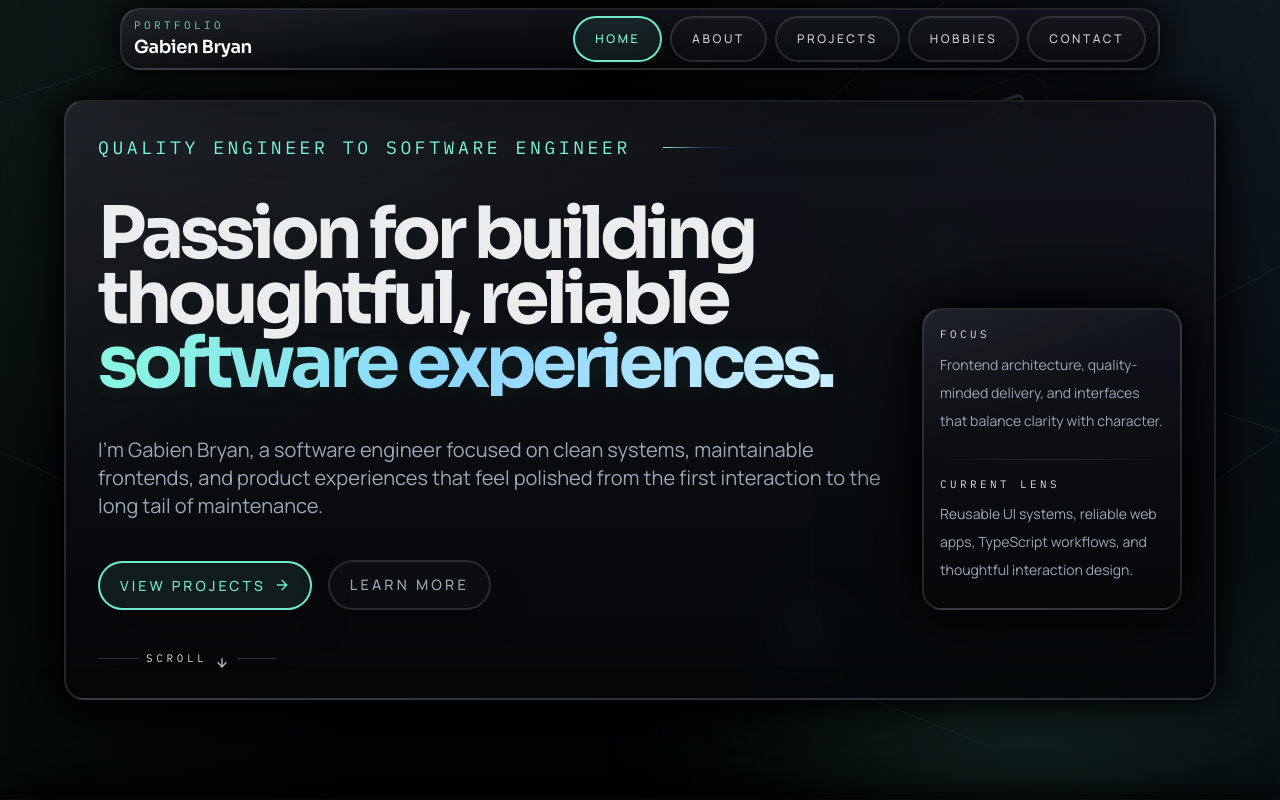
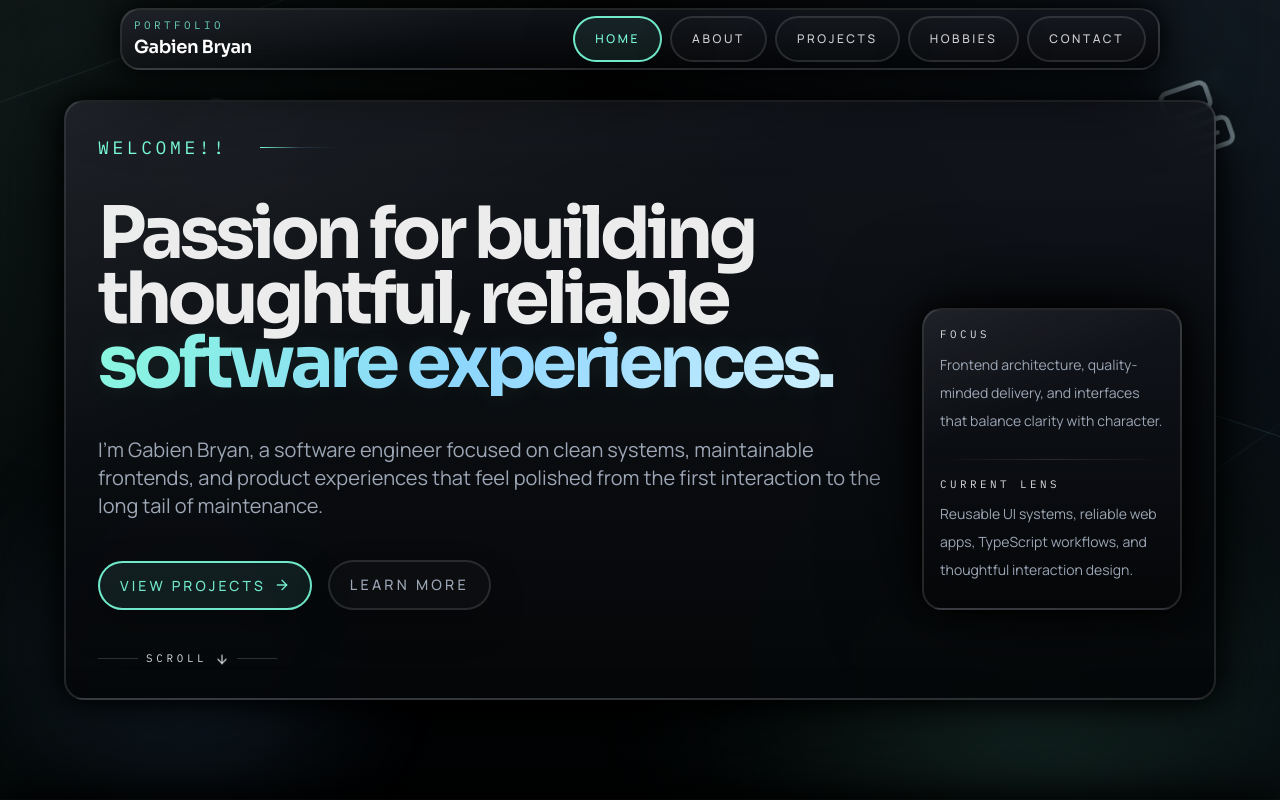
Before and after one commit to gbryan-psu/custom_portfolio, a Next.js app: page / in a window 1280 px wide. Shown: the top 800 px of the page. Built offline with nearby package versions, Linux system fonts and the light colour scheme.

Commit message:
background effect item styling

```diff
--- a/src/app/app.css
+++ b/src/app/app.css
@@ -35,10 +35,6 @@ body {
   color: var(--foreground);
   font-family: var(--font-manrope), sans-serif;
   overflow-x: clip;
-}
-
-a {
-  text-decoration: none;
 }
 
 .background-effect {
@@ -176,6 +172,7 @@ a {
   left: var(--line-left);
   width: var(--line-width);
   height: 1px;
+  opacity: 0;
   transform-origin: left center;
   rotate: var(--line-rotate);
   background: linear-gradient(
@@ -190,9 +187,9 @@ a {
     0 0 26px rgba(124, 255, 221, 0.08),
     0 0 10px rgba(110, 183, 255, 0.08);
   animation:
-    ambientLineOpacity 6.8s ease-in-out infinite,
-    ambientLineRotate 18s ease-in-out infinite alternate,
-    driftLine 18s ease-in-out infinite alternate;
+    item-fade 15s ease-in-out infinite,
+    item-rotate 15s ease-in-out infinite alternate,
+    item-drift 15s ease-in-out infinite alternate;
 }
 
 .ambient-icon {
@@ -201,28 +198,21 @@ a {
   left: var(--icon-left);
   width: var(--icon-size);
   height: var(--icon-size);
-  padding: 0.8rem;
-  border: 1px solid rgba(255, 255, 255, 0.08);
-  border-radius: 1.4rem;
   rotate: var(--icon-rotate);
-  background:
-    linear-gradient(180deg, rgba(255, 255, 255, 0.045), rgba(255, 255, 255, 0.012)),
-    rgba(5, 8, 11, 0.36);
+  opacity: 0;
   box-shadow:
-    inset 0 0 0 1px rgba(255, 255, 255, 0.025),
+    inset 0 0 0 64px rgb(124, 255, 221, 0.02),
     0 0 32px rgba(124, 255, 221, 0.04);
-  backdrop-filter: blur(16px);
   animation:
-    ambientIconOpacity 7.4s ease-in-out infinite,
-    ambientIconRotate 20s ease-in-out infinite alternate,
-    driftIcon 20s ease-in-out infinite alternate;
+    item-fade 10s ease-in-out infinite,
+    item-rotate 10s ease-in-out infinite alternate,
+    item-drift 10s ease-in-out infinite alternate;
 }
 
 .ambient-icon-svg {
   width: 100%;
   height: 100%;
   color: rgba(217, 244, 255, 0.66);
-  filter: drop-shadow(0 0 20px rgba(124, 255, 221, 0.1));
 }
 
 .ambient-icon[data-kind="monitor"] .ambient-icon-svg,
@@ -235,15 +225,6 @@ a {
   color: rgba(124, 255, 221, 0.7);
 }
 
-.ambient-icon[data-kind="mouse"] {
-  border-radius: 999px;
-}
-
-.ambient-icon[data-kind="computer"],
-.ambient-icon[data-kind="monitor"] {
-  border-radius: 1rem;
-}
-
 .ambient-glow {
   position: absolute;
   top: var(--glow-top);
@@ -254,15 +235,15 @@ a {
   border-radius: 999px;
   filter: blur(calc(var(--glow-size) / 3));
   opacity: 0;
-  animation: glowFade 10s ease-out infinite;
+  animation: item-fade 10s ease-out infinite;
 }
 
 .ambient-glow[data-tone="mint"] {
-  background: rgba(124, 255, 221, .25);
+  background: rgba(124, 255, 221, 0.25);
 }
 
 .ambient-glow[data-tone="cyan"] {
-  background: rgba(110, 183, 255, .25);
+  background: rgba(110, 183, 255, 0.25);
 }
 
 .section-divider {
@@ -298,67 +279,16 @@ a {
   }
 }
 
-@keyframes driftLine {
+@keyframes item-rotate {
   0% {
-    translate: 0 0;
+    rotate: calc(var(--set-rotate) - 10deg);
   }
   100% {
-    translate: 0.7rem -0.5rem;
+    rotate: calc(var(--set-rotate) + 10deg);
   }
 }
 
-@keyframes driftIcon {
-  0% {
-    translate: 0 0;
-  }
-  100% {
-    translate: -0.7rem 0.75rem;
-  }
-}
-
-@keyframes ambientLineOpacity {
-  0%,
-  18%,
-  100% {
-    opacity: 0;
-  }
-  44%,
-  64% {
-    opacity: 1;
-  }
-}
-
-@keyframes ambientIconOpacity {
-  0%,
-  16%,
-  100% {
-    opacity: 0;
-  }
-  42%,
-  62% {
-    opacity: 1;
-  }
-}
-
-@keyframes ambientLineRotate {
-  0% {
-    rotate: calc(var(--line-rotate) - 7deg);
-  }
-  100% {
-    rotate: calc(var(--line-rotate) + 7deg);
-  }
-}
-
-@keyframes ambientIconRotate {
-  0% {
-    rotate: calc(var(--icon-rotate) - 10deg);
-  }
-  100% {
-    rotate: calc(var(--icon-rotate) + 10deg);
-  }
-}
-
-@keyframes glowFade {
+@keyframes item-fade {
   0% {
     opacity: 0;
   }
@@ -370,20 +300,26 @@ a {
   }
 }
 
-@keyframes drift {
-  0%,
+@keyframes x-drift {
+  0% {
+    transform: translateX(0);
+  }
+  50% {
+    transform: translateX(0.5rem);
+  }
+  100% {
+    transform: translateX(0);
+  }
+}
+
+@keyframes y-drift {
+  0% {
+    transform: translateY(0);
+  }
+  50% {
+    transform: translateY(0.5rem);
+  }
   100% {
     transform: translateY(0);
   }
-  50% {
-    transform: translateY(0.3rem);
-  }
 }
-
-@media (max-width: 768px) {
-  .ambient-line[data-mobile="hide"],
-  .ambient-icon[data-mobile="hide"],
-  .ambient-glow[data-mobile="hide"] {
-    display: none;
-  }
-}
--- a/src/app/page.tsx
+++ b/src/app/page.tsx
@@ -19,7 +19,7 @@ export default function HomePage() {
                 <div className="space-y-10">
                   <div className="flex items-center gap-8">
                     <p className="font-mono text-lg tracking-[0.2em] text-[var(--color-mint)] uppercase">
-                      Quality Engineer to Software Engineer
+                      Welcome!!
                     </p>
                     <span className="section-kicker-line hidden sm:block" />
                   </div>
@@ -79,7 +79,7 @@ export default function HomePage() {
               <div className="relative z-10 flex items-center gap-2 text-white/85">
                 <span className="h-px w-10 bg-white/16" />
                 <span className="font-mono text-[0.68rem] tracking-[0.34em] uppercase">Scroll</span>
-                <ArrowDown size={14} className="animate-[drift_4s_ease-in-out_infinite]" />
+                <ArrowDown size={14} className="animate-[y-drift_2s_ease-in-out_infinite]" />
                 <span className="h-px w-10 bg-white/16" />
               </div>
             </div>
@@ -88,7 +88,7 @@ export default function HomePage() {
       </section>
 
       <section className="relative">
-        <div className="overview-panel relative z-10 animate-fade-in w-full p-20 opacity-0">
+        <div className="overview-panel relative z-10 w-full animate-fade-in p-20 opacity-0">
           <div className="grid gap-20 lg:grid-cols-[minmax(0,0.9fr)_minmax(0,1.1fr)]">
             <div className="space-y-8">
               <SectionIntro
--- a/src/components/home/backgroundEffects.tsx
+++ b/src/components/home/backgroundEffects.tsx
@@ -4,18 +4,17 @@ import { AmbientIcon, Glow, Line } from "@/lib/types";
 
 export function BackgroundEffects() {
   const lines: Line[] = [
-    { top: "15%", left: "-4%", width: "40rem", rotate: "-14deg", delay: "0.2s" },
-    { top: "27%", left: "16%", width: "30rem", rotate: "-10deg", delay: "0.34s" },
-    { top: "35%", left: "6%", width: "26rem", rotate: "18deg", delay: "0.58s" },
-    { top: "55%", left: "-2%", width: "32rem", rotate: "30deg", delay: "0.65s" },
-    { top: "90%", left: "10%", width: "38rem", rotate: "-20deg", delay: "0.84s"},
-
-    { top: "21%", left: "56%", width: "26rem", rotate: "40deg", delay: "0.45s" },
-    { top: "30%", left: "52%", width: "33rem", rotate: "-36deg", delay: "0.72s"},
-    { top: "42%", left: "76%", width: "26rem", rotate: "22deg", delay: "0.45s" },
-    { top: "63%", left: "66%", width: "33rem", rotate: "-24deg", delay: "0.72s"},
-    { top: "75%", left: "48%", width: "26rem", rotate: "26deg", delay: "0.45s" },
-    { top: "90%", left: "68%", width: "33rem", rotate: "-30deg", delay: "0.72s"},
+    { top: "15%", left: "-4%", width: "40rem", rotate: "-14deg", delay: "1s" },
+    { top: "27%", left: "16%", width: "30rem", rotate: "-10deg", delay: "5s" },
+    { top: "35%", left: "6%", width: "26rem", rotate: "18deg", delay: "7s" },
+    { top: "55%", left: "-2%", width: "32rem", rotate: "30deg", delay: "4s" },
+    { top: "90%", left: "10%", width: "38rem", rotate: "-20deg", delay: "1s" },
+    { top: "21%", left: "56%", width: "26rem", rotate: "40deg", delay: "0s" },
+    { top: "30%", left: "52%", width: "33rem", rotate: "-36deg", delay: "6s" },
+    { top: "42%", left: "76%", width: "26rem", rotate: "22deg", delay: "0s" },
+    { top: "63%", left: "66%", width: "33rem", rotate: "-24deg", delay: "8s" },
+    { top: "75%", left: "48%", width: "26rem", rotate: "26deg", delay: "9s" },
+    { top: "90%", left: "68%", width: "33rem", rotate: "-30deg", delay: "1s" },
   ];
 
   const icons: AmbientIcon[] = [
@@ -23,20 +22,19 @@ export function BackgroundEffects() {
       kind: "monitor",
       icon: Monitor,
       top: "12%",
-      left: "10%",
+      left: "15%",
       size: "5.75rem",
       rotate: "22deg",
-      delay: "0.5s",
+      delay: "3s",
     },
     {
       kind: "computer",
       icon: Computer,
       top: "10%",
-      left: "76%",
+      left: "90%",
       size: "5rem",
       rotate: "-18deg",
-      delay: "0.35s",
-      mobile: "hide",
+      delay: "1s",
     },
     {
       kind: "mouse",
@@ -45,37 +43,34 @@ export function BackgroundEffects() {
       left: "8%",
       size: "4.25rem",
       rotate: "-28deg",
-      delay: "0.68s",
+      delay: "7s",
     },
     {
       kind: "keyboard",
       icon: Keyboard,
-      top: "26%",
-      left: "70%",
+      top: "17%",
+      left: "55%",
       size: "6.2rem",
       rotate: "34deg",
-      delay: "0.9s",
-      mobile: "hide",
+      delay: "10s",
     },
     {
       kind: "code",
       icon: Code2,
       top: "68%",
-      left: "82%",
+      left: "94%",
       size: "4.8rem",
       rotate: "216deg",
-      delay: "1.02s",
-      mobile: "hide",
+      delay: "12s",
     },
     {
       kind: "cpu",
       icon: Cpu,
-      top: "74%",
-      left: "60%",
+      top: "77%",
+      left: "35%",
       size: "4.6rem",
       rotate: "-12deg",
-      delay: "0.8s",
-      mobile: "hide",
+      delay: "9s",
     },
   ] as const;
 
@@ -103,7 +98,7 @@ export function BackgroundEffects() {
               "--line-top": line.top,
               "--line-left": line.left,
               "--line-width": line.width,
-              "--line-rotate": line.rotate,
+              "--set-rotate": line.rotate,
               animationDelay: line.delay,
             } as CSSProperties
           }
@@ -123,7 +118,7 @@ export function BackgroundEffects() {
                 "--icon-top": item.top,
                 "--icon-left": item.left,
                 "--icon-size": item.size,
-                "--icon-rotate": item.rotate,
+                "--set-rotate": item.rotate,
                 animationDelay: item.delay,
               } as CSSProperties
             }
```
